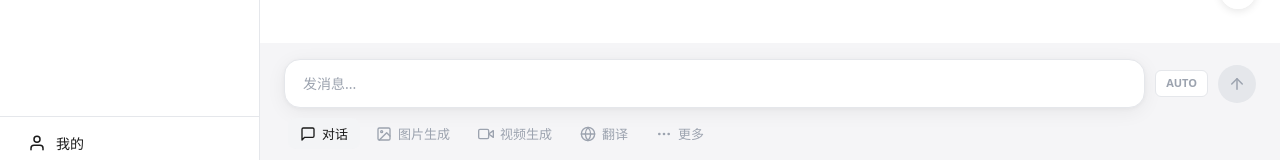
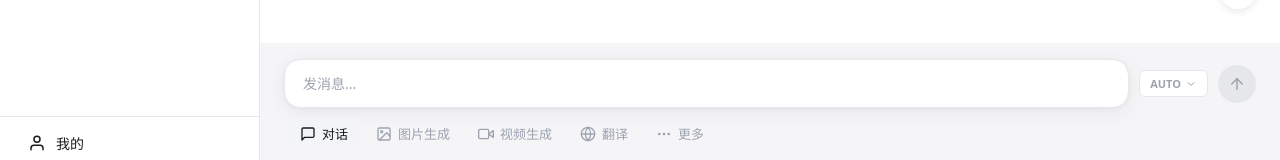
Before and after one commit to Yezi99999/LeafAI, a Vue app in the folder Frontend/: page / in a window 1280 px wide. Shown: the part 631-791 px from the top of the page. Built offline with nearby package versions, Linux system fonts and the light colour scheme.

Commit message:
change intupbar

```diff
--- a/Frontend/src/components/InputBar.vue
+++ b/Frontend/src/components/InputBar.vue
@@ -1,8 +1,19 @@
 <script setup lang="ts">
-import { ref } from 'vue'
+import { ref, onMounted, onUnmounted } from 'vue'
 
 const prompt = ref('')
 const activeMode = ref('chat')
+const showModelDropdown = ref(false)
+const modelSelectorRef = ref<HTMLElement | null>(null)
+
+const models = [
+  { id: 'auto', label: 'AUTO' },
+  { id: 'gpt4', label: 'GPT-4' },
+  { id: 'claude', label: 'Claude' },
+  { id: 'gemini', label: 'Gemini' },
+  { id: 'deepseek', label: 'DeepSeek' },
+]
+const selectedModel = ref(models[0])
 
 const modes = [
   { id: 'chat', label: '对话', icon: 'chat' },
@@ -21,6 +32,29 @@ function handleSend() {
   emit('send', prompt.value)
   prompt.value = ''
 }
+
+function selectModel(model: typeof models[0]) {
+  selectedModel.value = model
+  showModelDropdown.value = false
+}
+
+function toggleDropdown() {
+  showModelDropdown.value = !showModelDropdown.value
+}
+
+function onDocumentClick(e: MouseEvent) {
+  if (modelSelectorRef.value && !modelSelectorRef.value.contains(e.target as Node)) {
+    showModelDropdown.value = false
+  }
+}
+
+onMounted(() => {
+  document.addEventListener('click', onDocumentClick)
+})
+
+onUnmounted(() => {
+  document.removeEventListener('click', onDocumentClick)
+})
 </script>
 
 <template>
@@ -35,7 +69,42 @@ function handleSend() {
           @keyup.enter="handleSend"
         />
       </div>
-      <span class="model-badge">AUTO</span>
+
+      <div ref="modelSelectorRef" class="model-selector">
+        <button class="model-badge" @click="toggleDropdown">
+          {{ selectedModel.label }}
+          <svg
+            :class="['chevron', { open: showModelDropdown }]"
+            width="12" height="12" viewBox="0 0 24 24"
+            fill="none" stroke="currentColor" stroke-width="2"
+            stroke-linecap="round" stroke-linejoin="round"
+          >
+            <polyline points="6 9 12 15 18 9" />
+          </svg>
+        </button>
+
+        <Transition name="dropdown">
+          <ul v-if="showModelDropdown" class="model-dropdown">
+            <li
+              v-for="model in models"
+              :key="model.id"
+              :class="['model-option', { active: selectedModel.id === model.id }]"
+              @click="selectModel(model)"
+            >
+              {{ model.label }}
+              <svg
+                v-if="selectedModel.id === model.id"
+                width="14" height="14" viewBox="0 0 24 24"
+                fill="none" stroke="currentColor" stroke-width="2.5"
+                stroke-linecap="round" stroke-linejoin="round"
+              >
+                <polyline points="20 6 9 17 4 12" />
+              </svg>
+            </li>
+          </ul>
+        </Transition>
+      </div>
+
       <button class="send-btn" :class="{ active: prompt.trim() }" @click="handleSend">
         <svg width="18" height="18" viewBox="0 0 24 24" fill="none" stroke="currentColor" stroke-width="2" stroke-linecap="round" stroke-linejoin="round">
           <line x1="12" y1="19" x2="12" y2="5" />
@@ -115,15 +184,82 @@ function handleSend() {
   color: var(--color-text-secondary);
 }
 
+.model-selector {
+  position: relative;
+  flex-shrink: 0;
+}
+
 .model-badge {
-  flex-shrink: 0;
+  display: flex;
+  align-items: center;
+  gap: 4px;
   font-size: 11px;
   font-weight: 600;
   color: var(--color-text-secondary);
-  padding: 4px 10px;
+  padding: 5px 10px;
   border: 1px solid var(--color-border);
   border-radius: 6px;
   background: var(--color-bg-white);
+  cursor: pointer;
+  transition: border-color 0.15s, color 0.15s;
+}
+.model-badge:hover {
+  border-color: var(--color-accent);
+  color: var(--color-accent);
+}
+
+.chevron {
+  transition: transform 0.2s;
+}
+.chevron.open {
+  transform: rotate(180deg);
+}
+
+.model-dropdown {
+  position: absolute;
+  top: calc(100% + 6px);
+  right: 0;
+  min-width: 140px;
+  background: var(--color-bg-white);
+  border: 1px solid var(--color-border);
+  border-radius: 10px;
+  box-shadow: 0 8px 24px rgba(0, 0, 0, 0.1);
+  padding: 4px;
+  z-index: 20;
+}
+
+.model-option {
+  display: flex;
+  align-items: center;
+  justify-content: space-between;
+  padding: 8px 12px;
+  border-radius: 6px;
+  font-size: 13px;
+  color: var(--color-text-primary);
+  cursor: pointer;
+  transition: background 0.12s;
+}
+.model-option:hover {
+  background: var(--color-hover);
+}
+.model-option.active {
+  color: var(--color-accent);
+  font-weight: 500;
+}
+
+.dropdown-enter-active {
+  transition: opacity 0.15s, transform 0.15s;
+}
+.dropdown-leave-active {
+  transition: opacity 0.1s, transform 0.1s;
+}
+.dropdown-enter-from {
+  opacity: 0;
+  transform: translateY(-4px);
+}
+.dropdown-leave-to {
+  opacity: 0;
+  transform: translateY(-4px);
 }
 
 .send-btn {
```
Also changed, not shown: 2 other files (tests, documents, lock files or other folders).
